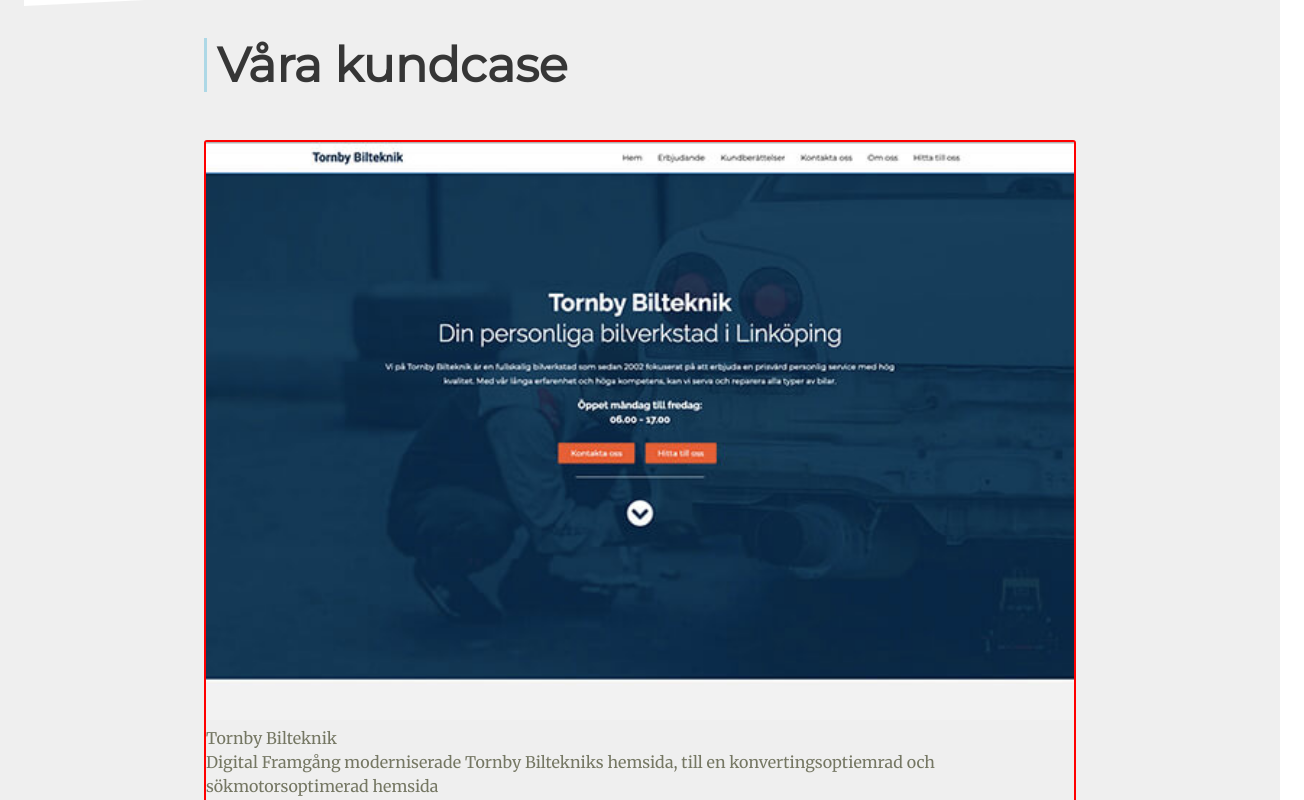
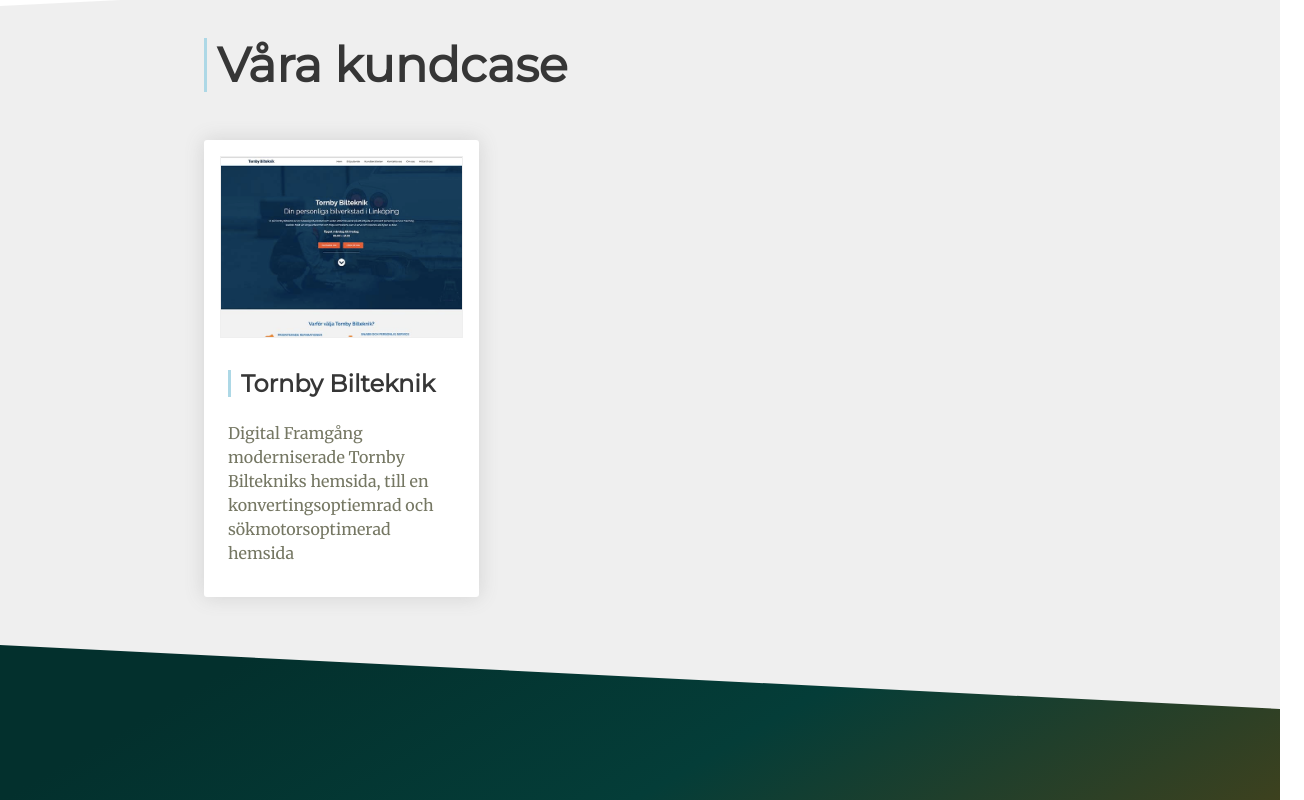
Before and after one commit to codebyjonas/digitalframgang.com, a React (Create React App) app: page / in a window 1280 px wide. Shown: the part 2700-3500 px from the top of the page, 1304 px wide, since content can reach past the window. Built offline with nearby package versions, Linux system fonts and the light colour scheme.

Commit message:
completed references

```diff
--- a/src/App.scss
+++ b/src/App.scss
@@ -37,6 +37,11 @@
 // Buttons
 $control-radius: 1000000px;
 $button-padding-horizontal: 1.5rem;
+
+.button.is-transparent {
+    background-color: transparent;
+    border: 1px solid white;
+}
 
 // Own vars
 $border-radius: 3px;
--- a/src/components/References.js
+++ b/src/components/References.js
@@ -22,9 +22,15 @@
     >
         <div className='container is-fluid'>
             <h2 className='title is-1 has-blue-sidebar'>Våra kundcase</h2>
-            {references.map(reference => (
-                <Reference reference={reference}></Reference>
-            ))}
+            <div className='columns'>
+                {references.map(reference => (
+                    <div className='column'>
+                        <Reference reference={reference}></Reference>
+                    </div>
+                ))}
+                <div className='column'></div>
+                <div className='column'></div>
+            </div>
         </div>
         <SkewedDivider color='#fff' direction='left' />
     </section>
--- a/src/components/subcomponents/Reference.js
+++ b/src/components/subcomponents/Reference.js
@@ -2,12 +2,24 @@
 
 const Reference = props => (
     <div className='reference'>
-        <img
-            src={require(`../../assets/${props.reference.id}.jpg`)}
-            alt={props.reference.title}
-        />
-        <h3>{props.reference.title}</h3>
-        <p>{props.reference.shortDesc}</p>
+        <figure className='image is-4by3'>
+            <div className='overlay'>
+                {props.reference.longDesc}
+                <a href={props.reference.link} target='_blank'>
+                    Gå till {props.reference.title}
+                </a>
+            </div>
+            <img
+                src={require(`../../assets/${props.reference.id}.jpg`)}
+                alt={props.reference.title}
+            />
+        </figure>
+        <div className='body'>
+            <h3 className='title is-4 has-blue-sidebar'>
+                {props.reference.title}
+            </h3>
+            <p>{props.reference.shortDesc}</p>
+        </div>
     </div>
 )
 
--- a/src/style/subComponents/reference.scss
+++ b/src/style/subComponents/reference.scss
@@ -1,9 +1,49 @@
 .reference {
     width: 100%;
-    border: 2px solid red;
     border-radius: $border-radius;
+    border: 1rem solid white;
+    background-color: white;
+    box-shadow: 0 0 20px rgba(102, 102, 102, 0.2);
 
-    img {
-        width: 100%;
+    figure {
+        position: relative;
+        img {
+            border: 1px solid $grey-light-light;
+        }
+        .overlay {
+            transition: all 500ms;
+            opacity: 0;
+            position: absolute;
+            top: 0;
+            left: 0;
+            padding: 2rem;
+            background-color: $green;
+            color: #ffffff;
+            z-index: 20;
+            width: 100%;
+            height: 100%;
+            overflow-y: scroll;
+
+            a {
+                display: block;
+
+                &:hover {
+                    color: white;
+                }
+            }
+        }
+    }
+
+    .body {
+        padding: 2rem 0.5rem 0;
+    }
+
+    &:hover {
+        box-shadow: 0 0 40px rgba(102, 102, 102, 0.2);
+        figure {
+            .overlay {
+                opacity: 1;
+            }
+        }
     }
 }
--- a/src/style/subComponents/skewed-divider.scss
+++ b/src/style/subComponents/skewed-divider.scss
@@ -3,6 +3,7 @@
     width: 0;
     height: 0;
     top: 0;
+    left: 0;
     z-index: 7;
     border-top: 5vw solid;
 
--- a/src/style/subhero.scss
+++ b/src/style/subhero.scss
@@ -23,7 +23,7 @@
     width: 0;
     height: 0;
     top: 0;
-    border-top: 5vw solid #ffffff;
+    border-top: 5vw solid #efefef;
     border-left: 100vw solid transparent;
 }
 
```
Also changed, not shown: src/assets/tornbybilteknik.jpg.
